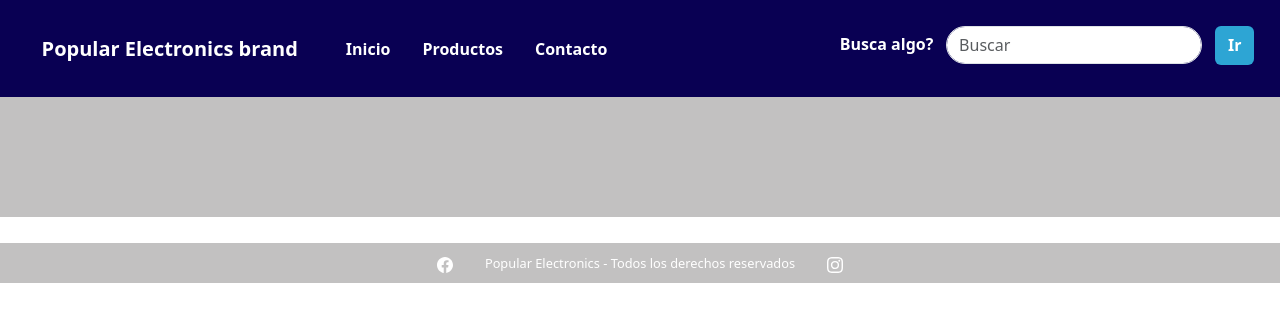
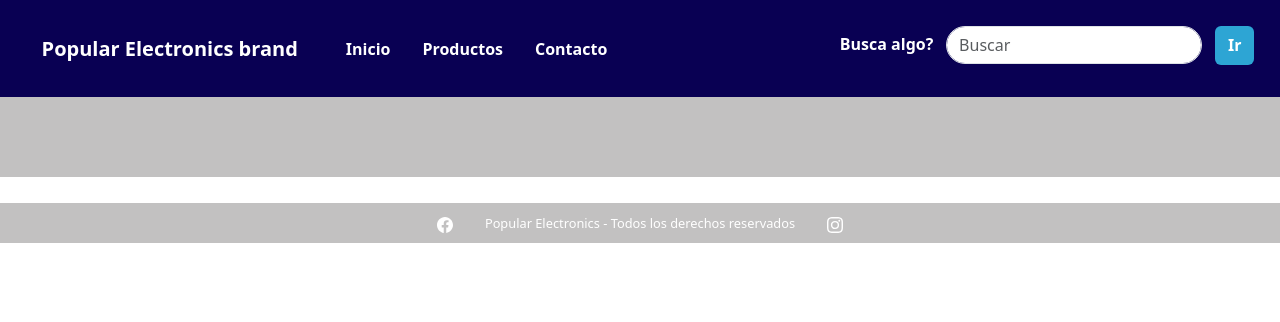
Before and after one commit to Dhokoh/web-app_popular_electronics, a React (Create React App) app: page / in a window 1280 px wide. Shown: the top 322 px of the page. Built offline with nearby package versions, Linux system fonts and the light colour scheme.

Commit message:
Contact us layout completed, Home page component implementation started

```diff
--- a/src/App.css
+++ b/src/App.css
@@ -127,5 +127,5 @@
 .homepage-separator{
   background-color: #c2c1c1;
   width: 100% !important;
-  height: 15vh !important;
+  height: 10vh !important;
 }
```
